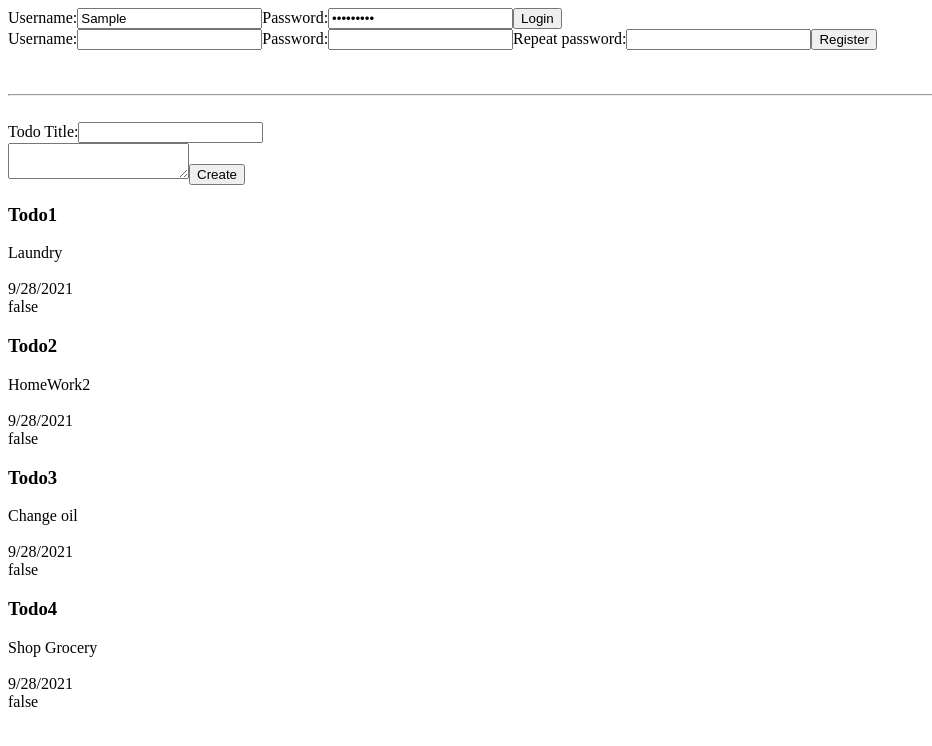
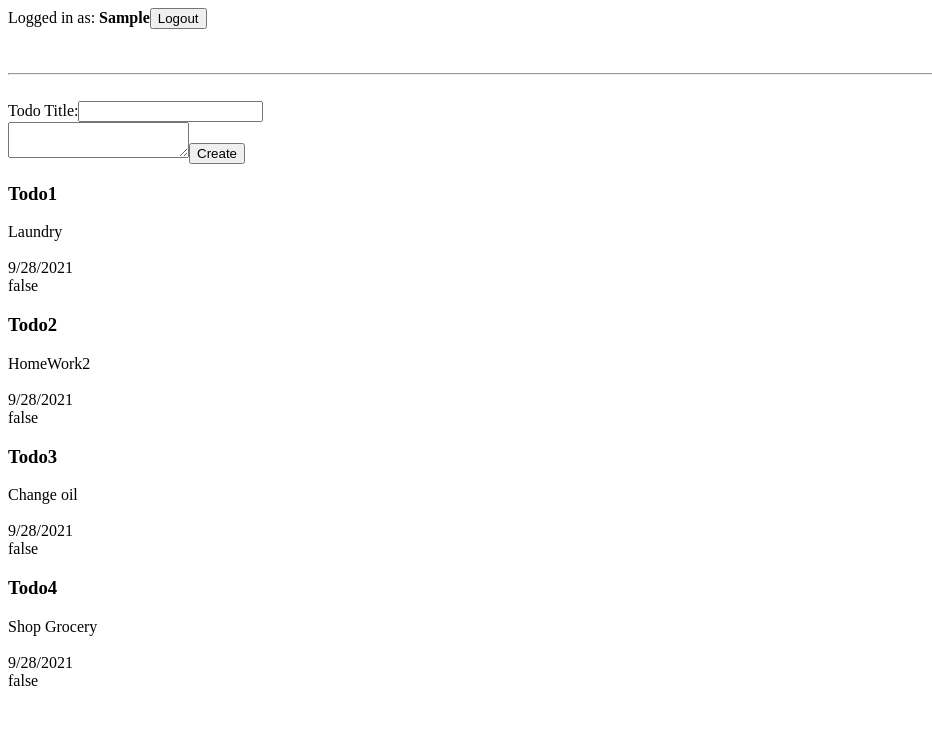
Before and after one commit to MMMomeni/TodoApp, a React (Create React App) app: page / in a window 1280 px wide. Both pictures are taken after typing "Sample", "Sample123" into the empty fields and a click on the input "Login". Shown: the top 746 px of the page, without its empty margins (0-932 px from the left). Built offline with nearby package versions, Linux system fonts and the light colour scheme.

Commit message:
"First commit with VSC"

```diff
--- a/src/App.js
+++ b/src/App.js
@@ -2,9 +2,13 @@ import UserBar from "./user/UserBar";
 import Todo from "./Todo";
 import CreateTodo from "./CreateTodo";
 import TodoList from "./TodoList";
+import React, { useState } from "react";
 
 
 function App() {
+
+  const [user, setUser] = useState('')
+
   const todos = [
     {
       title: "Todo1",
@@ -35,11 +39,13 @@ function App() {
 
     },
   ]
+  //if user is empty, && and whatever after that wont
+  //get executed
   return (
     <div>
-      <UserBar />
+      <UserBar user={user} setUser={setUser} />
       <br /><br /><hr /><br />
-      <CreateTodo todo="Submitting HomeWork" />
+      {user && <CreateTodo user={user} />}
       <TodoList todos={todos} />
     </div>
   )
--- a/src/user/Login.js
+++ b/src/user/Login.js
@@ -1,13 +1,17 @@
-import React from 'react'
+import React, { useState } from 'react'
 
-export default function Login() {
+export default function Login({ setUser }) {
+    const [username, setUsername] = useState('')
+
+    function handleUsername(evt) { setUsername(evt.target.value) }
+
     return (
-        <form onSubmit={evt => evt.preventDefault()}>
+        <form onSubmit={evt => { evt.preventDefault(); setUser(username); }}>
             <label htmlFor="login-username">Username:</label>
-            <input type="text" name="login-username" id="login-username" />
+            <input type="text" name="login-username" value={username} onChange={handleUsername} id="login-username" />
             <label htmlFor="login-password">Password:</label>
             <input type="password" name="login-password" id="login-password" />
             <input type="submit" value="Login" />
-        </form>
+        </form >
     )
 }
--- a/src/user/Logout.js
+++ b/src/user/Logout.js
@@ -1,8 +1,8 @@
 import React from 'react'
 
-export default function Logout({ user }) {
+export default function Logout({ user, setUser }) {
     return (
-        <form onSubmit={evt => evt.preventDefault()}>
+        <form onSubmit={evt => { evt.preventDefault(); setUser(''); }}>
             Logged in as: <b>{user}</b>
             <input type="submit" value="Logout" />
         </form>
--- a/src/user/Register.js
+++ b/src/user/Register.js
@@ -1,18 +1,27 @@
-import React from 'react'
+import React, { useState } from 'react'
 
-export default function Register() {
+export default function Register({ setUser }) {
+
+    const [username, setUsername] = useState('')
+    const [password, setPassword] = useState('')
+    const [passwordRepeat, setPasswordRepeat] = useState('')
+    function handleUsername(evt) { setUsername(evt.target.value) }
+    function handlePassword(evt) { setPassword(evt.target.value) }
+    function handlePasswordRepeat(evt) { setPasswordRepeat(evt.target.value) }
+
+
     return (
-        <form onSubmit={evt => evt.preventDefault()}>
+        <form onSubmit={evt => { evt.preventDefault(); setUser(username); }}>
             <label htmlFor="register-username">Username:</label>
-            <input type="text" name="register-username" id="register-username" />
+            <input type="text" value={username} onChange={handleUsername} name="register-username" id="register-username" />
 
             <label htmlFor="register-password">Password:</label>
-            <input type="password" name="register-password" id="register-password" />
+            <input type="password" value={password} onChange={handlePassword} name="register-password" id="register-password" />
 
             <label htmlFor="register-password-repeat">Repeat password:</label>
-            <input type="password" name="register-password-repeat" id="register-password-repeat" />
+            <input type="password" value={passwordRepeat} onChange={handlePasswordRepeat} name="register-password-repeat" id="register-password-repeat" />
 
-            <input type="submit" value="Register" />
+            <input type="submit" value="Register" disabled={username.length === 0 || password.length === 0 || password !== passwordRepeat} />
         </form>
     )
 }
--- a/src/user/UserBar.js
+++ b/src/user/UserBar.js
@@ -1,19 +1,18 @@
-import React from 'react'
+import React, { useState } from 'react'
 import Login from './Login'
 import Logout from './Logout'
 import Register from './Register'
 
-export default function UserBar() {
+export default function UserBar({ user, setUser }) {
 
-    const user = ''
 
     if (user) {
-        return <Logout user={user} />
+        return <Logout user={user} setUser={setUser} />
     } else {
         return (
             <>
-                <Login />
-                <Register />
+                <Login setUser={setUser} />
+                <Register setUser={setUser} />
             </>
         )
     }
```
